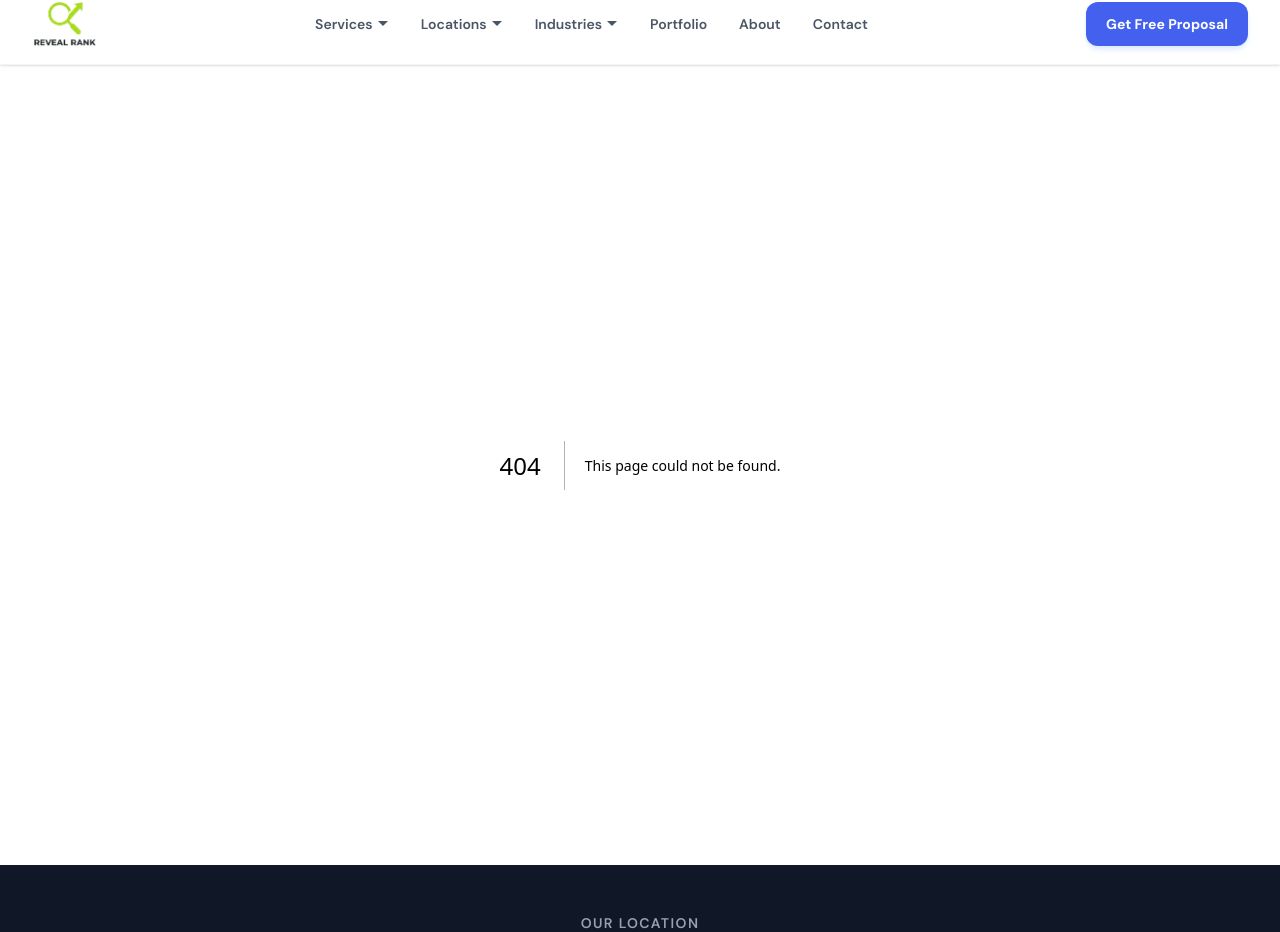
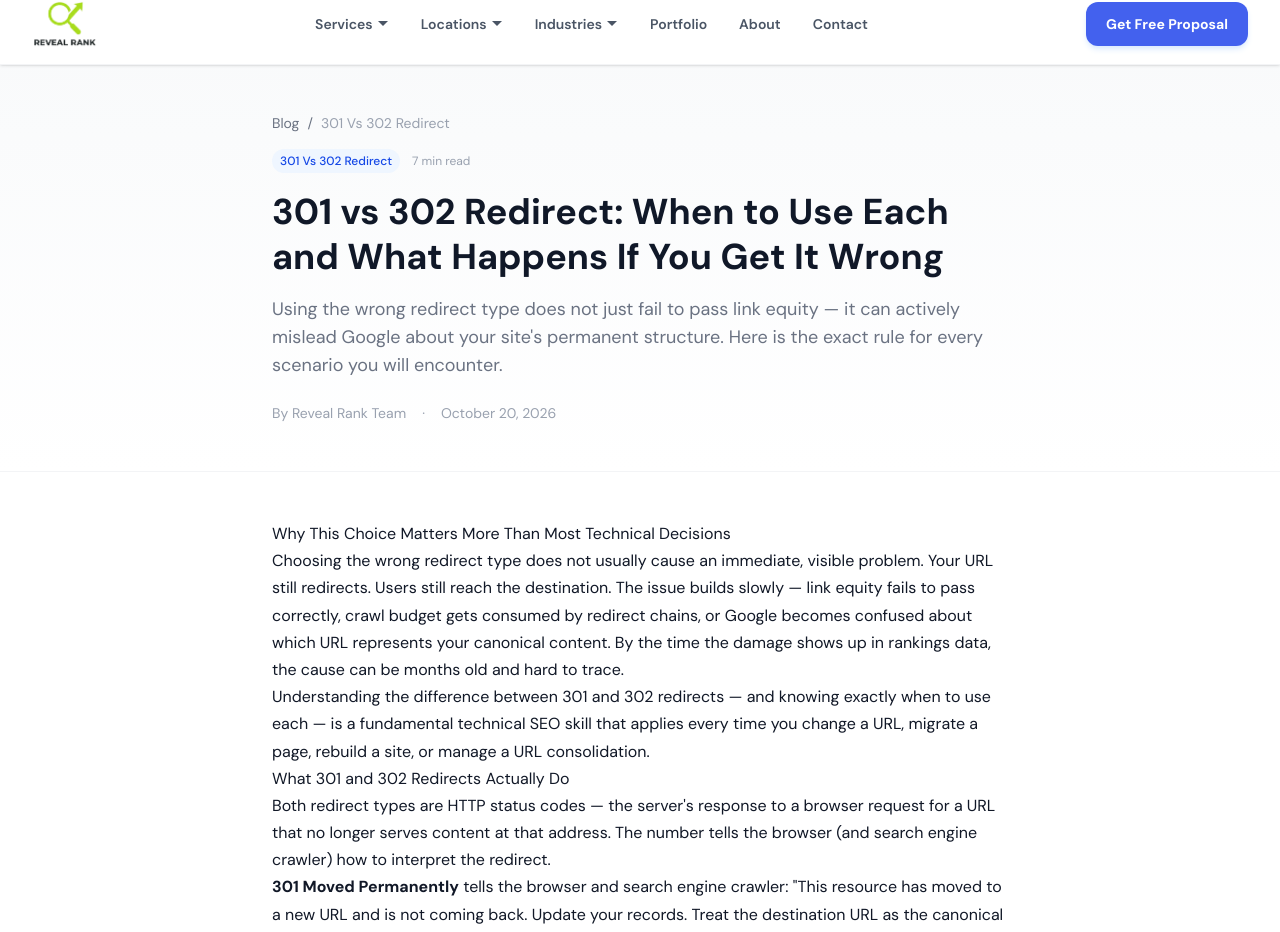
Before and after one commit to RevealDeploymentZone/revealrank, a Next.js app: page /blog/301-vs-302-redirect/ in a window 1280 px wide. Before the commit this address had no page. Shown: the part 16-948 px from the top of the page. Built offline with nearby package versions, Linux system fonts and the light colour scheme.

Commit message:
Add app/blog/[slug]/page.tsx

```diff
--- /dev/null
+++ b/app/blog/[slug]/page.tsx
@@ -0,0 +1,146 @@
+import { Metadata } from "next";
+import { notFound } from "next/navigation";
+import Link from "next/link";
+import { getBlogPost, blogPosts } from "@/data/blog";
+import { getBlogContent } from "@/data/blog-content";
+
+interface Props {
+  params: Promise<{ slug: string }>;
+}
+
+export async function generateStaticParams() {
+  return blogPosts.map((post) => ({ slug: post.slug }));
+}
+
+export async function generateMetadata({ params }: Props): Promise<Metadata> {
+  const { slug } = await params;
+  const post = getBlogPost(slug);
+  if (!post) return {};
+  return {
+    title: `${post.title} | RevealRank`,
+    description: post.excerpt,
+    alternates: { canonical: `https://www.revealrank.com/blog/${slug}/` },
+    openGraph: {
+      title: post.title,
+      description: post.excerpt,
+      type: "article",
+      publishedTime: post.publishDate,
+      authors: [post.author],
+    },
+  };
+}
+
+export default async function BlogPostPage({ params }: Props) {
+  const { slug } = await params;
+  const post = getBlogPost(slug);
+  if (!post) notFound();
+
+  const content = getBlogContent(slug);
+  if (!content) notFound();
+
+  const articleSchema = {
+    "@context": "https://schema.org",
+    "@type": "Article",
+    headline: post.title,
+    description: post.excerpt,
+    author: { "@type": "Organization", name: post.author },
+    datePublished: post.publishDate,
+    publisher: {
+      "@type": "Organization",
+      name: "RevealRank",
+      logo: { "@type": "ImageObject", url: "https://www.revealrank.com/logo.png" },
+    },
+    mainEntityOfPage: { "@type": "WebPage", "@id": `https://www.revealrank.com/blog/${slug}/` },
+  };
+
+  // Related posts (same parentTopic or tier)
+  const related = blogPosts
+    .filter((p) => p.slug !== slug && (p.parentTopic === post.parentTopic || p.tier === post.tier))
+    .slice(0, 3);
+
+  return (
+    <>
+      <script
+        type="application/ld+json"
+        dangerouslySetInnerHTML={{ __html: JSON.stringify(articleSchema) }}
+      />
+      <main className="bg-white min-h-screen">
+        {/* Header */}
+        <section className="bg-gradient-to-b from-gray-50 to-white border-b border-gray-100 py-12">
+          <div className="max-w-[800px] mx-auto px-4 lg:px-8">
+            <div className="flex items-center gap-2 mb-4 text-sm text-gray-500">
+              <Link href="/blog/" className="hover:text-blue-600 transition-colors">Blog</Link>
+              <span>/</span>
+              <span className="text-gray-400 capitalize">{post.parentTopic}</span>
+            </div>
+            <div className="flex items-center gap-3 mb-4">
+              <span className="text-xs font-medium bg-blue-50 text-blue-700 px-2 py-1 rounded-full capitalize">
+                {post.parentTopic}
+              </span>
+              <span className="text-xs text-gray-400">{post.readTime} min read</span>
+            </div>
+            <h1 className="text-3xl md:text-4xl font-bold text-gray-900 leading-tight mb-4">
+              {post.title}
+            </h1>
+            <p className="text-lg text-gray-500 mb-6">{post.excerpt}</p>
+            <div className="flex items-center gap-4 text-sm text-gray-400">
+              <span>By {post.author}</span>
+              <span>·</span>
+              <time dateTime={post.publishDate}>
+                {new Date(post.publishDate).toLocaleDateString("en-US", {
+                  month: "long",
+                  day: "numeric",
+                  year: "numeric",
+                })}
+              </time>
+            </div>
+          </div>
+        </section>
+
+        {/* Content */}
+        <div className="max-w-[800px] mx-auto px-4 lg:px-8 py-12">
+          <article
+            className="prose prose-lg prose-gray max-w-none prose-headings:font-bold prose-headings:text-gray-900 prose-a:text-blue-600 prose-a:no-underline hover:prose-a:underline prose-pre:bg-gray-900 prose-pre:text-gray-100 prose-code:text-blue-700 prose-code:bg-blue-50 prose-code:px-1 prose-code:py-0.5 prose-code:rounded prose-code:text-sm"
+            dangerouslySetInnerHTML={{ __html: content }}
+          />
+
+          {/* CTA */}
+          <div className="mt-16 bg-gradient-to-r from-blue-600 to-blue-700 rounded-2xl p-8 text-center text-white">
+            <h3 className="text-2xl font-bold mb-3">Ready to Improve Your SEO?</h3>
+            <p className="text-blue-100 mb-6">
+              RevealRank helps businesses rank higher, drive more organic traffic, and turn visitors into customers.
+            </p>
+            <Link
+              href="/contact/"
+              className="inline-block bg-white text-blue-700 font-semibold px-8 py-3 rounded-full hover:bg-blue-50 transition-colors"
+            >
+              Get a Free SEO Audit
+            </Link>
+          </div>
+
+          {/* Related Posts */}
+          {related.length > 0 && (
+            <div className="mt-16">
+              <h3 className="text-xl font-bold text-gray-900 mb-6">Related Articles</h3>
+              <div className="grid grid-cols-1 md:grid-cols-3 gap-4">
+                {related.map((r) => (
+                  <Link
+                    key={r.slug}
+                    href={`/blog/${r.slug}/`}
+                    className="group bg-gray-50 rounded-xl p-4 hover:bg-blue-50 transition-colors"
+                  >
+                    <p className="text-xs text-blue-600 font-medium mb-1 capitalize">{r.parentTopic}</p>
+                    <h4 className="text-sm font-semibold text-gray-900 group-hover:text-blue-700 transition-colors leading-snug">
+                      {r.title}
+                    </h4>
+                    <p className="text-xs text-gray-400 mt-1">{r.readTime} min read</p>
+                  </Link>
+                ))}
+              </div>
+            </div>
+          )}
+        </div>
+      </main>
+    </>
+  );
+}
```
